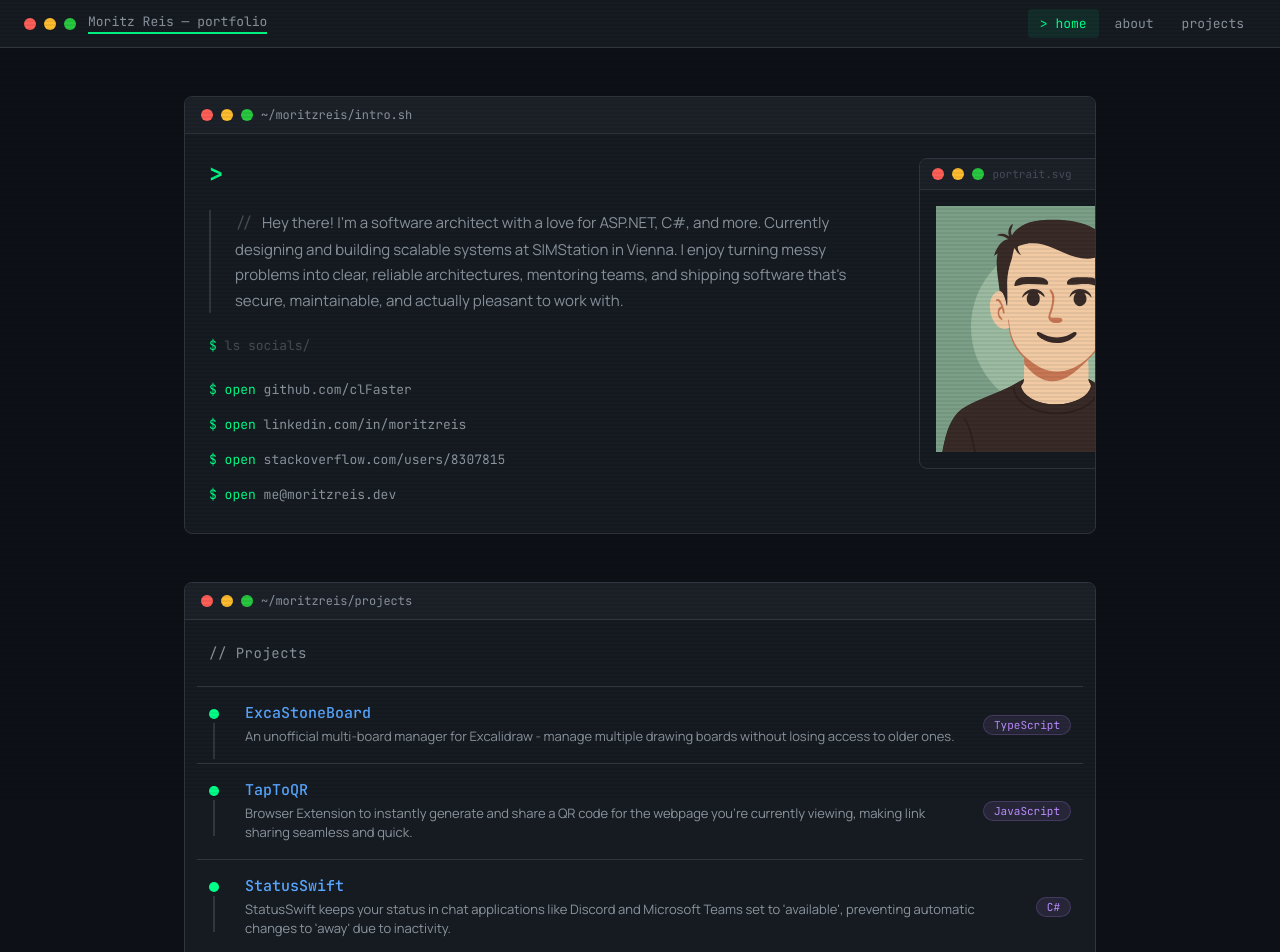
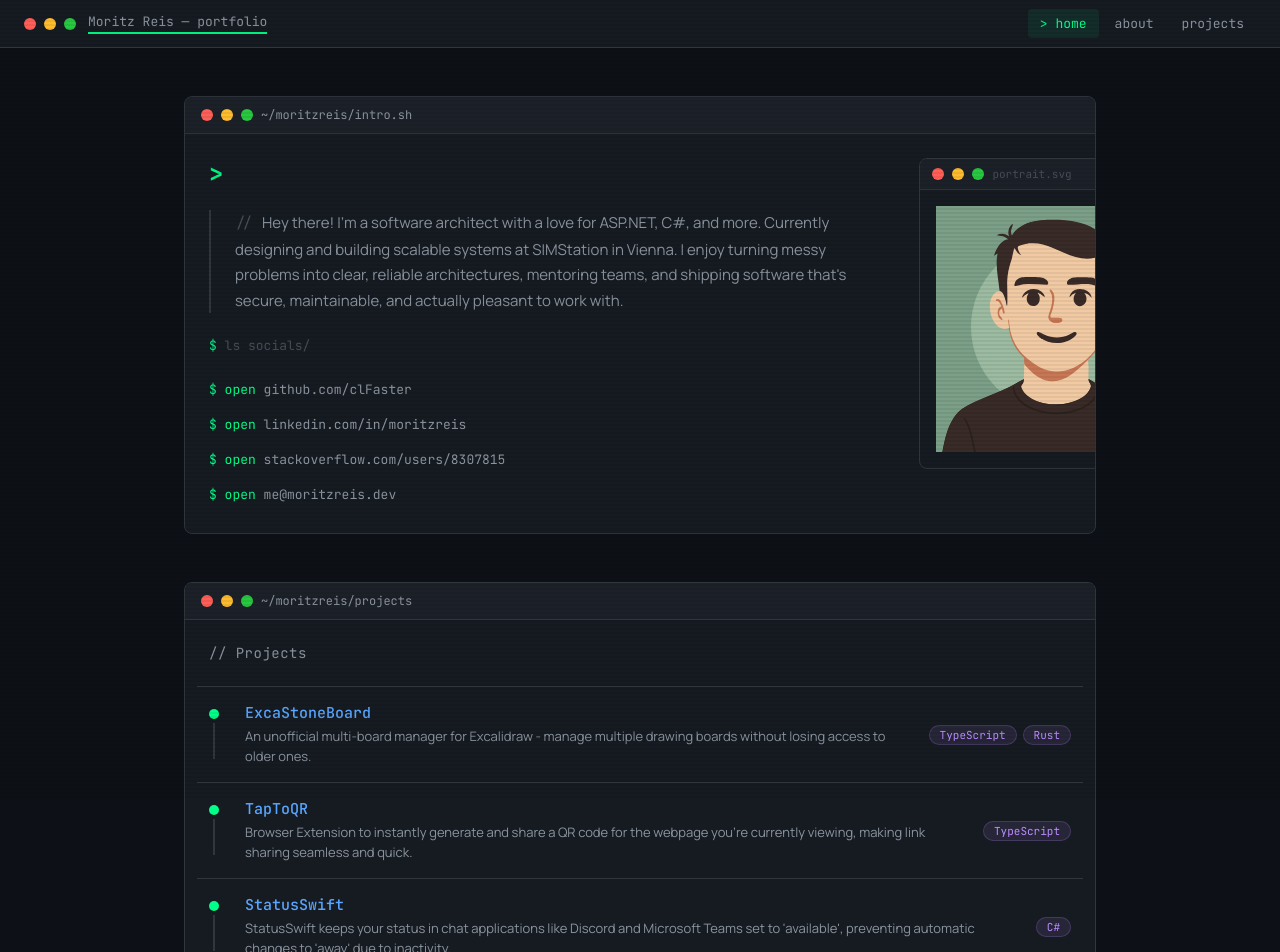
Before and after one commit to clFaster/portfolio, a React (Vite) app: page / in a window 1280 px wide. Shown: the top 952 px of the page. Built offline with nearby package versions, Linux system fonts and the light colour scheme.

Commit message:
feat: update project technologies in data

```diff
--- a/src/data/data.ts
+++ b/src/data/data.ts
@@ -68,7 +68,7 @@ const DATA: Data = {
       title: "ExcaStoneBoard",
       description:
         "An unofficial multi-board manager for Excalidraw - manage multiple drawing boards without losing access to older ones.",
-      tech: ["TypeScript"],
+      tech: ["TypeScript", "Rust"],
       logo: "https://cdn.jsdelivr.net/npm/programming-languages-logos/src/typescript/typescript.png",
       linkText: "View Project",
       link: "https://github.com/clFaster/ExcaStoneBoard",
@@ -77,7 +77,7 @@ const DATA: Data = {
       title: "TapToQR",
       description:
         "Browser Extension to instantly generate and share a QR code for the webpage you're currently viewing, making link sharing seamless and quick.",
-      tech: ["JavaScript"],
+      tech: ["TypeScript"],
       logo: "https://cdn.jsdelivr.net/npm/programming-languages-logos/src/javascript/javascript.png",
       linkText: "View Project",
       link: "https://taptoqr.moritzreis.dev/",
@@ -95,7 +95,7 @@ const DATA: Data = {
       title: "TeilFair",
       description:
         "Split expenses fairly with friends. Track shared costs, see who owes whom, and settle up easily. No sign-up required.",
-      tech: ["React"],
+      tech: ["TypeScript", "React"],
       logo: "https://teilfair.moritzreis.dev/teilfair-logo.svg",
       linkText: "View Project",
       link: "https://teilfair.moritzreis.dev/",
```
